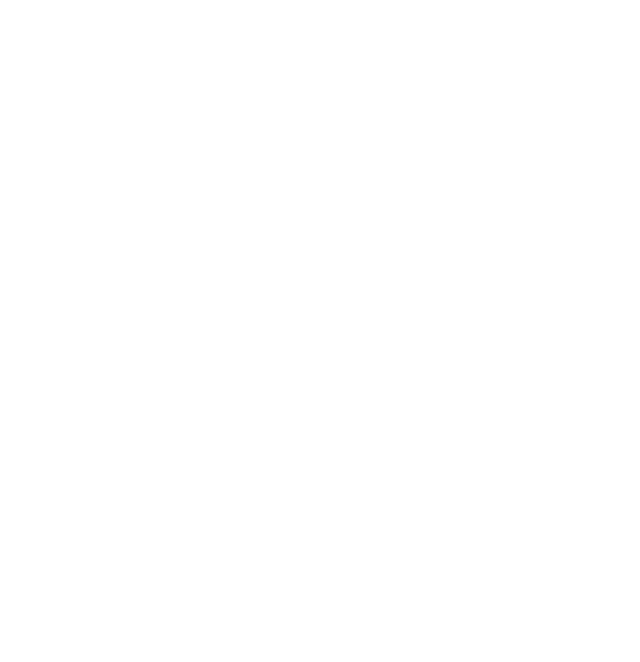
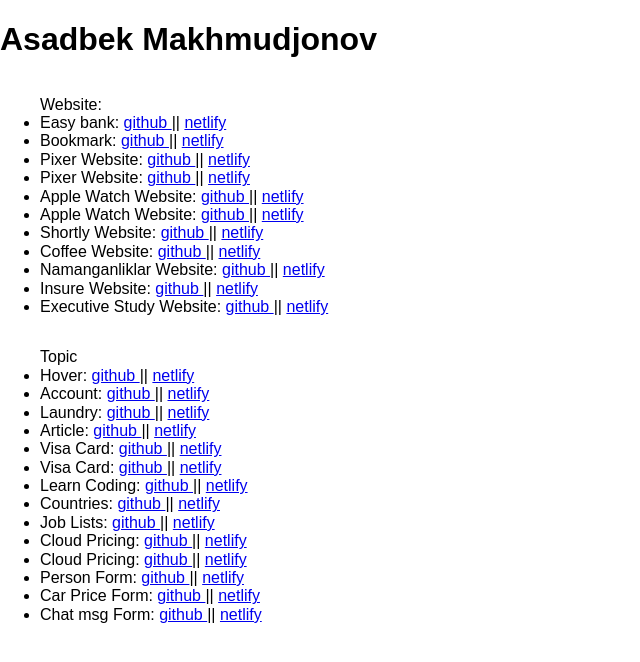
Before and after one commit to beyKH/all-projects, a plain HTML site: page index.html in a window 1280 px wide. Shown: the whole page, without its empty margins (0-640 px from the left). Drawn offline with Linux system fonts and the light colour scheme.

Commit message:
finished

```diff
--- a/index.html
+++ b/index.html
@@ -10,6 +10,153 @@
 </head>
 <body>
 
+  <h1>Asadbek Makhmudjonov</h1>
+
+  <ul> Website:
+
+    <li>Easy bank:
+      <a href="https://github.com/AsadbekMahkhmudjnov/easy-bank" target="_blank">github </a>
+      ||
+      <a href="https://easy-bank-asadbek.netlify.app/" target="_blank">netlify</a>
+    </li>
+
+    <li>Bookmark:
+      <a href="https://github.com/AsadbekMahkhmudjnov/bookmark-website" target="_blank">github </a>
+      ||
+      <a href="https://bookmark-netlify.netlify.app" target="_blank" >netlify</a>
+    </li>
+
+    <li>Pixer Website:
+      <a href="https://github.com/AsadbekMahkhmudjnov/pixer-website" target="_blank">github </a>
+      ||
+      <a href="https://pixer-website-asadbek.netlify.app" target="_blank">netlify</a>
+    </li>
+
+    <li>Pixer Website:
+      <a href="https://github.com/AsadbekMahkhmudjnov/pixer-website" target="_blank">github </a>
+      ||
+      <a href="https://pixer-website-asadbek.netlify.app" target="_blank">netlify</a>
+    </li>
+
+    <li>Apple Watch Website:
+      <a href="https://github.com/AsadbekMahkhmudjnov/apple-watch" target="_blank">github </a>
+      ||
+      <a href="https://apple-watch-bey.netlify.app" target="_blank">netlify</a>
+    </li>
+
+    <li>Apple Watch Website:
+      <a href="https://github.com/AsadbekMahkhmudjnov/apple-watch" target="_blank">github </a>
+      ||
+      <a href="https://apple-watch-bey.netlify.app" target="_blank">netlify</a>
+    </li>
+    <li>Shortly Website:
+      <a href="https://github.com/AsadbekMahkhmudjnov/Shortly-website" target="_blank">github </a>
+      ||
+      <a href="https://shortly-asadbek.netlify.app" target="_blank">netlify</a>
+    </li>
+    <li>Coffee Website:
+      <a href="https://github.com/AsadbekMahkhmudjnov/coffee-roaster-row" target="_blank">github </a>
+      ||
+      <a href="coffee-roaster.netlify.app" target="_blank">netlify</a>
+    </li>
+    <li>Namanganliklar Website:
+      <a href="https://github.com/AsadbekMahkhmudjnov/namangaliklar-24" target="_blank">github </a>
+      ||
+      <a href="https://namanganliklar-24-7-365.netlify.app/" target="_blank">netlify</a>
+    </li>
+    <li>Insure Website:
+      <a href="https://github.com/AsadbekMahkhmudjnov/insure-website" target="_blank">github </a>
+      ||
+      <a href="https://insure-website.netlify.app" target="_blank">netlify</a>
+    </li>
+    <li>Executive Study Website:
+      <a href="https://github.com/AsadbekMahkhmudjnov/executive-study" target="_blank">github </a>
+      ||
+      <a href="https://executive-study-bey.netlify.app" target="_blank">netlify</a>
+    </li>
+
+  </ul>
+
+  <ul>
+    Topic
+    <li>Hover:
+      <a href="https://github.com/AsadbekMahkhmudjnov/hovers-topic" target="_blank">github </a>
+      ||
+      <a href="https://frosty-pasteur-9f1ccd.netlify.app" target="_blank">netlify</a>
+    </li>
+
+    <li>Account:
+      <a href="https://github.com/AsadbekMahkhmudjnov/account" target="_blank">github </a>
+      ||
+      <a href="https://net-account.netlify.app" target="_blank">netlify</a>
+    </li>
+    <li>Laundry:
+      <a href="https://github.com/AsadbekMahkhmudjnov/washing-machine" target="_blank">github </a>
+      ||
+      <a href="https://washing-machine.netlify.app" target="_blank">netlify</a>
+    </li>
+    <li>Article:
+      <a href="https://github.com/AsadbekMahkhmudjnov/article" target="_blank">github </a>
+      ||
+      <a href="https://article-dars.netlify.app" target="_blank">netlify</a>
+    </li>
+    <li>Visa Card:
+      <a href="https://github.com/AsadbekMahkhmudjnov/Visa-card" target="_blank">github </a>
+      ||
+      <a href="https://app.netlify.com/sites/visa-card-website/overview" target="_blank">netlify</a>
+    </li>
+    <li>Visa Card:
+      <a href="https://github.com/AsadbekMahkhmudjnov/Visa-card" target="_blank">github </a>
+      ||
+      <a href="https://app.netlify.com/sites/visa-card-website/overview" target="_blank">netlify</a>
+    </li>
+    <li> Learn Coding:
+      <a href="https://github.com/AsadbekMahkhmudjnov/learn-coding" target="_blank">github </a>
+      ||
+      <a href="https://learn-code-bey.netlify.app" target="_blank">netlify</a>
+    </li>
+    <li> Countries:
+      <a href="https://github.com/AsadbekMahkhmudjnov/country-site" target="_blank">github </a>
+      ||
+      <a href="https://asadbek-country-web-site.netlify.app" target="_blank">netlify</a>
+    </li>
+
+    <li> Job Lists:
+      <a href="https://github.com/AsadbekMahkhmudjnov/jobs-list-web-sites" target="_blank">github </a>
+      ||
+      <a href="https://app.netlify.com/sites/jobs-list-web-site" target="_blank">netlify</a>
+    </li>
+    <li> Cloud Pricing:
+      <a href="https://github.com/AsadbekMahkhmudjnov/cloud-pricing" target="_blank">github </a>
+      ||
+      <a href="https://app.netlify.com/sites/cloud-pricing-storage/overview" target="_blank">netlify</a>
+    </li>
+    <li> Cloud Pricing:
+      <a href="https://github.com/AsadbekMahkhmudjnov/cloud-pricing" target="_blank">github </a>
+      ||
+      <a href="https://app.netlify.com/sites/cloud-pricing-storage/overview" target="_blank">netlify</a>
+    </li>
+    <li> Person Form:
+      <a href="https://github.com/AsadbekMahkhmudjnov/person-form" target="_blank">github </a>
+      ||
+      <a href="https://xenodochial-colden-8f7bb5.netlify.app" target="_blank">netlify</a>
+    </li>
+    <li> Car Price Form:
+      <a href="https://car-web-site.netlify.app" target="_blank">github </a>
+      ||
+      <a href="https://car-web-site.netlify.app" target="_blank">netlify</a>
+    </li>
+    <li> Chat msg Form:
+      <a href="https://github.com/AsadbekMahkhmudjnov/chat-msg" target="_blank">github </a>
+      ||
+      <a href="https://chating-msg.netlify.app" target="_blank">netlify</a>
+    </li>
+
+
+
+
+  </ul>
+
 
   <script src="js/main.js"></script>
 </body>
```
